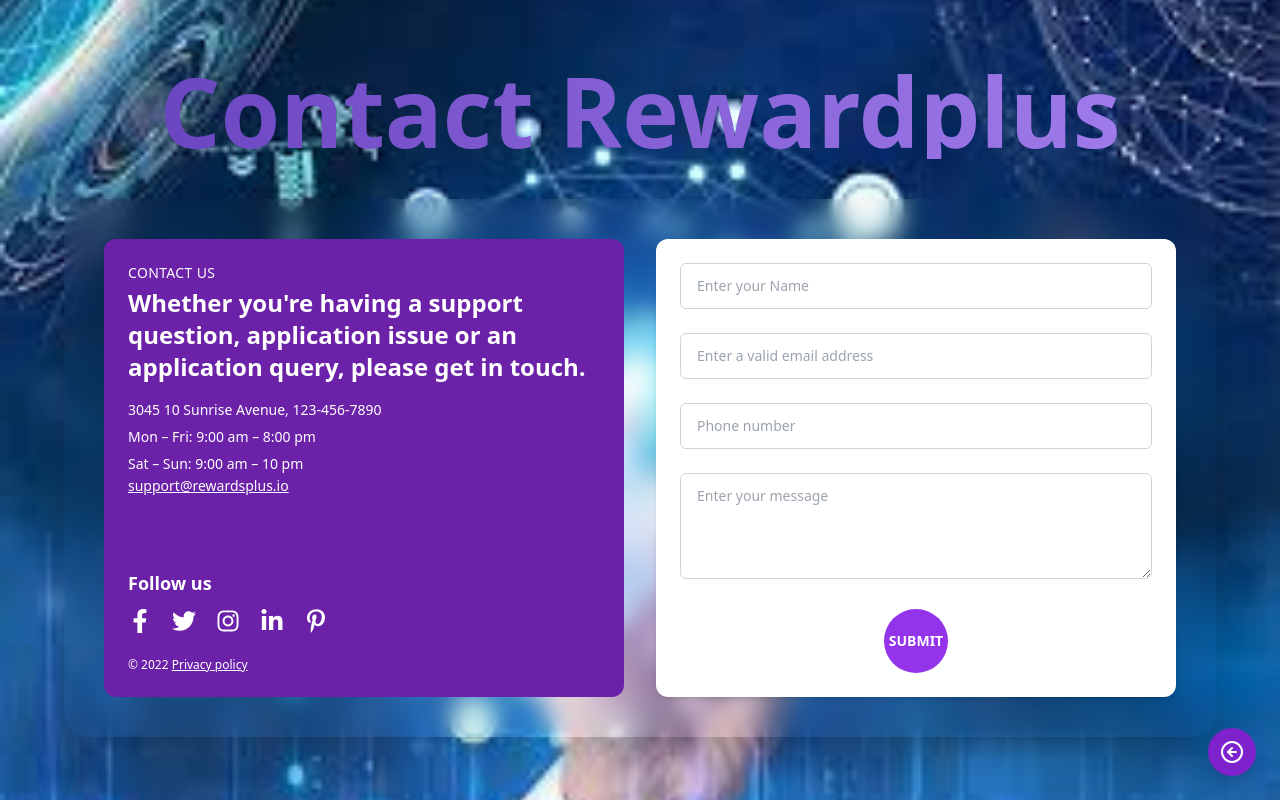
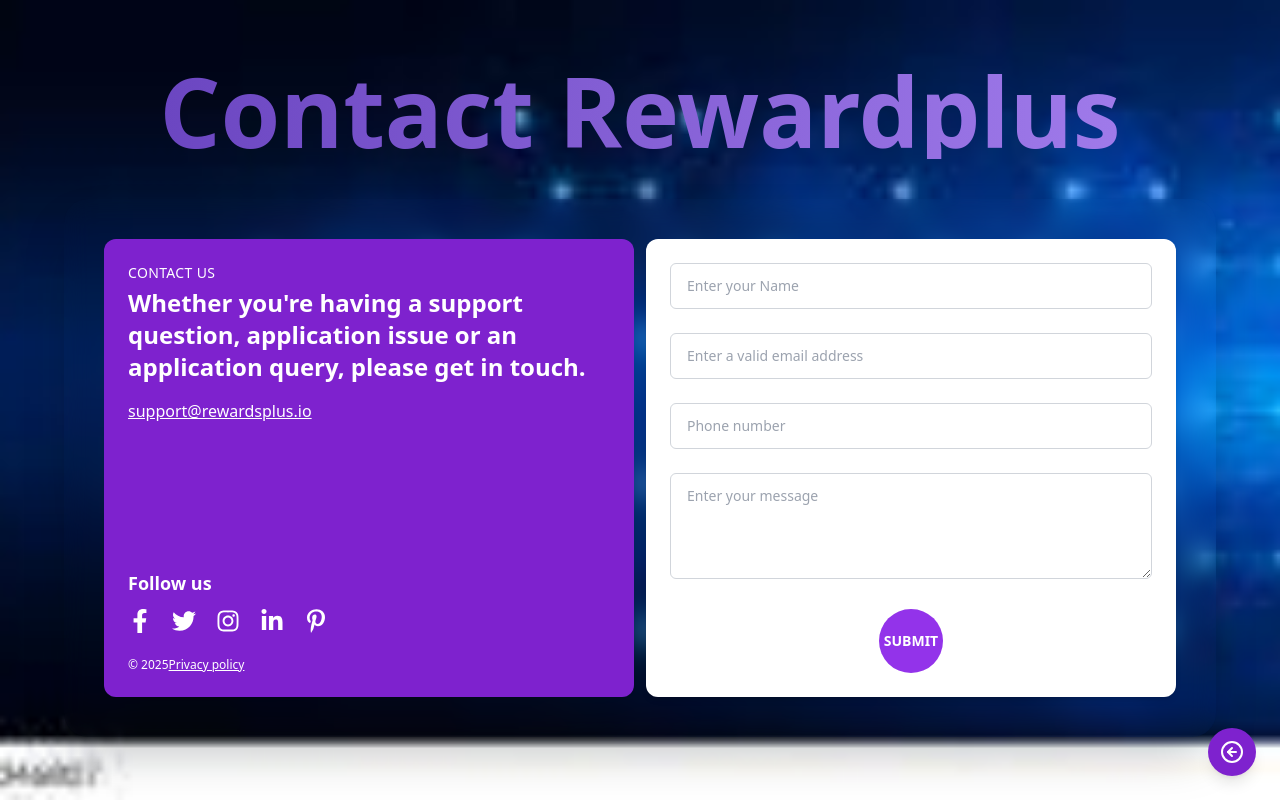
Before and after one commit to baisakhi-aich/Rewardplus, a React (Vite) app: page /contact in a window 1280 px wide. Built offline with nearby package versions, Linux system fonts and the light colour scheme.

Commit message:
first commit

```diff
--- a/src/Component/Footer/Contact/Contact.jsx
+++ b/src/Component/Footer/Contact/Contact.jsx
@@ -8,7 +8,7 @@
   return (
     <div
       className="min-h-screen flex flex-col items-center justify-center bg-cover bg-center px-6 py-10 sm:px-10 sm:py-12"
-      style={{ backgroundImage: `url('../../images (1).jpeg')` }} // Update path as needed
+      style={{ backgroundImage: `url('../../footer.jpeg')` }} // Update path as needed
     >
       {/* Contact Us heading with gradient */}
       <h2
@@ -33,23 +33,20 @@
       </h2>
 
       {/* Two boxes container */}
-      <div className="flex flex-col md:flex-row gap-8 w-full max-w-6xl backdrop-blur-md rounded-3xl shadow-2xl p-6 sm:p-10">
+      <div className="flex flex-col md:flex-row gap-3 w-full max-w-6xl backdrop-blur-md rounded-3xl shadow-2xl p-6 sm:p-10">
 
         {/* Left Side */}
-        <div className="bg-purple-800 text-white p-6 rounded-xl flex flex-col justify-between space-y-6 md:w-1/2">
+        <div className="bg-purple-700 text-white p-6 rounded-xl flex flex-col justify-between space-y-6 md:w-1/2">
           <div>
             <h4 className="text-sm uppercase tracking-wide mb-1">Contact Us </h4>
             <h3 className="text-xl md:text-2xl font-bold leading-snug mb-4">
               Whether you're having a support question, application issue or an application query, please get in touch.
             </h3>
-            <address className="not-italic text-sm leading-relaxed space-y-1">
-              <div>3045 10 Sunrise Avenue, 123-456-7890</div>
-              <div>Mon – Fri: 9:00 am – 8:00 pm</div>
-              <div>Sat – Sun: 9:00 am – 10 pm</div>
+
               <a href="mailto:contacts@esbnyc.com" className="underline hover:text-purple-300">
                 support@rewardsplus.io
               </a>
-            </address>
+
           </div>
 
           <div>
@@ -61,7 +58,7 @@
               <a href="#" aria-label="LinkedIn" className="hover:text-purple-400"><FaLinkedinIn /></a>
               <a href="#" aria-label="Pinterest" className="hover:text-purple-400"><FaPinterestP /></a>
             </div>
-            <p className="text-xs">&copy; 2022 <a href="#" className="underline hover:text-purple-400">Privacy policy</a></p>
+            <p className="text-xs">&copy; 2025<a href="#" className="underline hover:text-purple-400">Privacy policy</a></p>
           </div>
         </div>
 
```
Also changed, not shown: public/footer.jpeg (added), src/assets/Work/download.jpeg (added).
